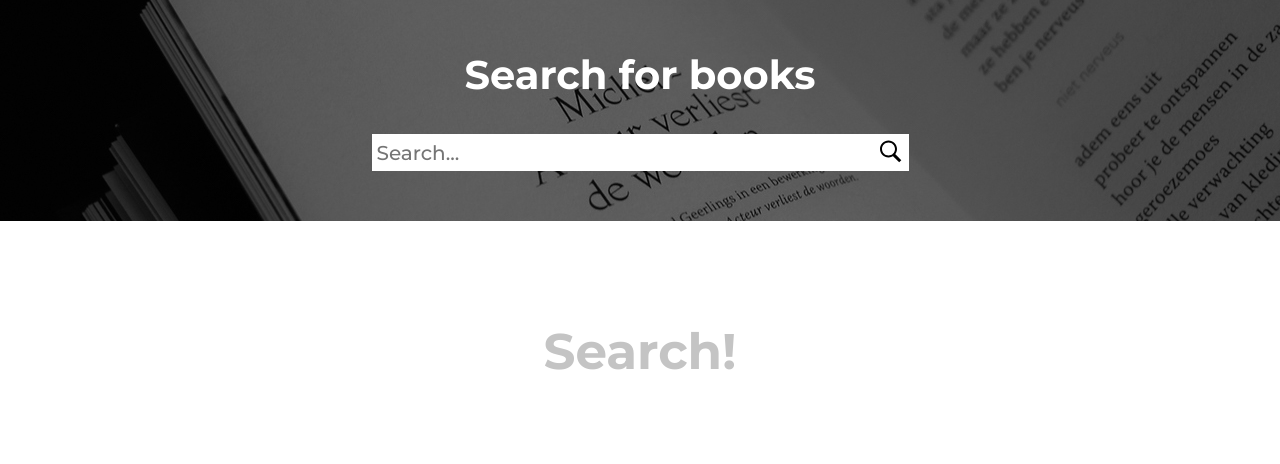
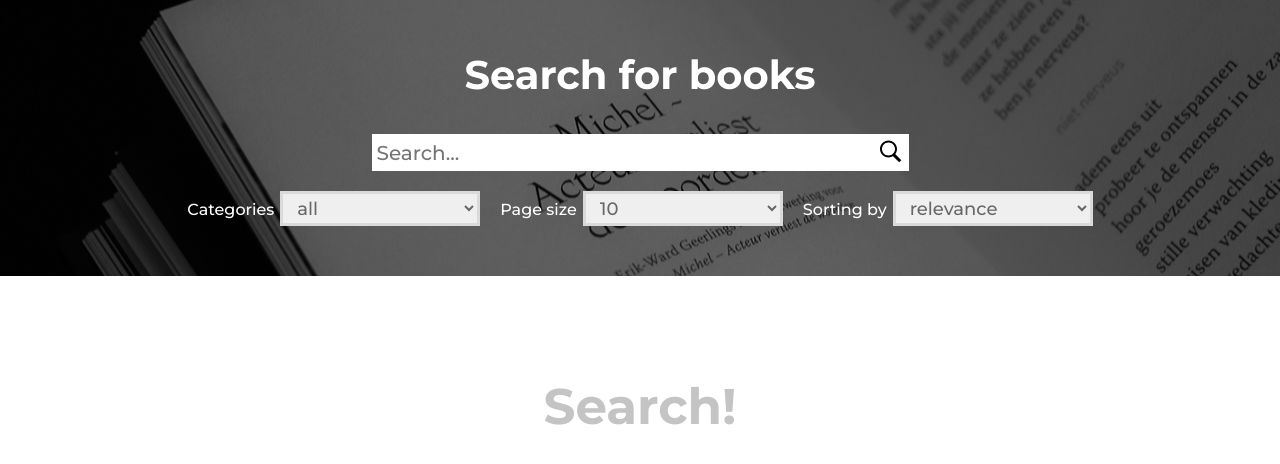
Before and after one commit to grygoryz/book-search, a React (Create React App) app: page /books/1 in a window 1280 px wide. Shown: the top 464 px of the page. Built offline with nearby package versions, Linux system fonts and the light colour scheme.

Commit message:
Selectors. Styling

```diff
--- a/src/actions/booksActions.js
+++ b/src/actions/booksActions.js
@@ -4,14 +4,18 @@ export const SET_BOOKS = "SET_BOOKS";
 export const SET_CURRENT_PAGE = "SET_CURRENT_PAGE";
 export const SET_PAGE_SIZE = "SET_PAGE_SIZE";
 export const SET_TOTAL_BOOKS_COUNT = "SET_TOTAL_BOOKS_COUNT";
+export const SET_IS_FETCHING = "SET_IS_FETCHING";
 
 export const setBooks = (payload) => ({type: SET_BOOKS, payload});
 export const setCurrentPage = (pageNumber) => ({type: SET_CURRENT_PAGE, pageNumber});
 export const setPageSize = (pageSize) => ({type: SET_PAGE_SIZE, pageSize});
 export const setTotalBooksCount = (count) => ({type: SET_TOTAL_BOOKS_COUNT, count});
+export const setIsFetching = (value) => ({type: SET_IS_FETCHING, value});
 
-export const getBooksList = (searchTerms) => async (dispatch, getState) => {
-    const {totalItems, items} = await googleBooksAPI.getBooksList(searchTerms);
+export const getBooksList = (options) => async (dispatch) => {
+    dispatch(setIsFetching(true));
+    const {totalItems, items} = await googleBooksAPI.getBooksList(options);
+
 
     if (totalItems > 0) {
         dispatch(setTotalBooksCount(totalItems));
@@ -20,4 +24,11 @@ export const getBooksList = (searchTerms) => async (dispatch, getState) => {
         dispatch(setTotalBooksCount(0));
         dispatch(setBooks(null))
     }
+    dispatch(setIsFetching(false));
 };
+
+// export const loadNewPage = (searchTerms, pageNumber, pageSize) => async (dispatch) => {
+//     const {items} = await googleBooksAPI.getBooksList(searchTerms, pageNumber, pageSize);
+//
+//     dispatch(setBooks(items));
+// };
--- a/src/api/api.js
+++ b/src/api/api.js
@@ -10,10 +10,17 @@ const instance = axios.create({
 
 export const googleBooksAPI = {
 
-    getBooksList(searchTerms, pageNumber, pageSize) {
+    getBooksList({searchTerms, pageNumber = 1, pageSize = 10, sortingMethod = "relevance", categories = "all"}) {
         const startIndex = (pageNumber - 1) * pageSize;
 
-        return instance.get(`?q=${searchTerms}`, {params: {...DEFAULT_PARAMS}})
+        const params = {
+            ...DEFAULT_PARAMS,
+            startIndex: startIndex,
+            orderBy: sortingMethod,
+            maxResults: pageSize,
+        };
+
+        return instance.get(`?q=${searchTerms}${categories !== "all" ? `+subject:${categories}` : ""}`, {params})
             .then(res => res.data);
     }
 };
--- a/src/components/BooksList/BooksList.jsx
+++ b/src/components/BooksList/BooksList.jsx
@@ -2,10 +2,12 @@ import React, {useState} from "react";
 import c from "./BooksList.module.scss";
 import BookCard from "../BookCard/BookCard";
 
-const BookList = ({books, totalCount}) => {
+const BookList = ({books, totalCount, isFetching}) => {
     const [isSearchHappened, setIsSearchHappened] = useState(false);
 
     !isSearchHappened && books && setIsSearchHappened(true);
+
+    if (isFetching) return <span>LOADING...</span>
 
     return (
         <div className={c.container}>
--- a/src/components/SearchForm/SearchForm.jsx
+++ b/src/components/SearchForm/SearchForm.jsx
@@ -3,15 +3,45 @@ import c from "./SearchForm.module.scss";
 import Input from "../common/Input/Input";
 import {Field, reduxForm} from "redux-form";
 import SearchButton from "../common/SearchButton/SearchButton";
-
+import Select from "../common/Select/Select";
 
 const SearchForm = ({handleSubmit}) => {
     return (
         <form onSubmit={handleSubmit} className={c.container}>
             <div className={c.searchWrapper}>
-                <Field name="search" component={Input} placeholder={"Search..."}/>
+                <Field name="searchTerms" component={Input} placeholder={"Search..."}/>
                 <SearchButton/>
             </div>
+            <div className={c.selectorsWrapper}>
+                <Field name="categories" component={Select} title="Categories">
+                    <option value="all">all</option>
+                    <option value="ART">ART</option>
+                    <option value="BIOGRAPHY">BIOGRAPHY</option>
+                    <option value="BUSINESS">BUSINESS</option>
+                    <option value="COMICS">COMICS</option>
+                    <option value="COMPUTERS">COMPUTERS</option>
+                    <option value="COOKING">COOKING</option>
+                    <option value="FICTION">FICTION</option>
+                    <option value="GARDENING">GARDENING</option>
+                    <option value="HEALTH">HEALTH & FITNESS</option>
+                    <option value="HISTORY">HISTORY</option>
+                    <option value="MEDICAL">MEDICAL</option>
+                    <option value="NATURE">NATURE</option>
+                    <option value="POETRY">POETRY</option>
+                    <option value="SCIENCE">SCIENCE</option>
+                </Field>
+                <Field name="pageSize" component={Select} title="Page size">
+                    <option value="10">10</option>
+                    <option value="20">20</option>
+                    <option value="30">30</option>
+                    <option value="40">40</option>
+                </Field>
+                <Field name="sortingMethod" component={Select} title="Sorting by">
+                    <option value="relevance">relevance</option>
+                    <option value="newest">newest</option>
+                </Field>
+            </div>
+
         </form>
     );
 };
--- a/src/components/SearchForm/SearchForm.module.scss
+++ b/src/components/SearchForm/SearchForm.module.scss
@@ -8,3 +8,17 @@
   justify-content: center;
   height: 37px;
 }
+
+.selectorsWrapper {
+  margin-top: 20px;
+  display: flex;
+  justify-content: center;
+
+  & div {
+    margin-right: 20px;
+
+    &:last-child{
+      margin: 0;
+    }
+  }
+}
--- /dev/null
+++ b/src/components/common/Select/Select.jsx
@@ -0,0 +1,15 @@
+import React from "react";
+import c from "./Select.module.scss"
+
+const Select = ({value, children, title, input}) => {
+    return (
+        <div>
+            <span className={c.title}>{title}</span>
+            <select {...input} value={value} className={c.select}>
+                {children}
+            </select>
+        </div>
+    )
+};
+
+export default Select
--- /dev/null
+++ b/src/components/common/Select/Select.module.scss
@@ -0,0 +1,22 @@
+.select{
+  width: 200px;
+  height: 35px;
+  font-size: 18px;
+  border: 3px solid #dadada;
+  font-family: 'Montserrat', sans-serif;
+
+  color: #676767;
+  padding: 0 0 0 10px;
+  outline: none;
+  transition: border-color .1s;
+  cursor: pointer;
+
+  &:hover{
+    border-color: #b8b8b8;
+  }
+}
+
+.title{
+  color: white;
+  margin-right: 6px;
+}
--- a/src/containers/BooksListContainer.jsx
+++ b/src/containers/BooksListContainer.jsx
@@ -4,7 +4,9 @@ import BooksList from "../components/BooksList/BooksList";
 const mapStateToProps = (state) => {
     return {
         books: state.books.booksList,
-        totalCount: state.books.totalCount
+        totalCount: state.books.totalCount,
+        isFetching: state.books.isFetching
+        //currentPage: state.books.currentPage
     }
 };
 
--- a/src/containers/SearchFormContainer.jsx
+++ b/src/containers/SearchFormContainer.jsx
@@ -7,10 +7,8 @@ import React from "react";
 const SearchFormContainer = ({getBooksList}) => {
 
     const onSubmit = (formData) => {
-        //{search, pageNumber, pageSize, targetFields, categories, sortingMethod} = formData;
-        const {search} = formData;
-        if (formData.search){
-            getBooksList(search);
+        if (formData.searchTerms){
+            getBooksList(formData);
         }
     };
 
--- a/src/reducers/books.js
+++ b/src/reducers/books.js
@@ -1,10 +1,17 @@
-import {SET_BOOKS, SET_CURRENT_PAGE, SET_PAGE_SIZE, SET_TOTAL_BOOKS_COUNT} from "../actions/booksActions";
+import {
+    SET_BOOKS,
+    SET_CURRENT_PAGE,
+    SET_IS_FETCHING,
+    SET_PAGE_SIZE,
+    SET_TOTAL_BOOKS_COUNT
+} from "../actions/booksActions";
 
 const initialState = {
     booksList: null,
     totalCount: 0,
     currentPage: 1,
-    pageSize: 20
+    pageSize: 20,
+    isFetching: false
 };
 
 export const booksReducer = (state = initialState, action) => {
@@ -21,6 +28,9 @@ export const booksReducer = (state = initialState, action) => {
         case SET_PAGE_SIZE: {
             return {...state, pageSize: action.pageSize};
         }
+        case SET_IS_FETCHING: {
+            return {...state, isFetching: action.value};
+        }
         default:
             return state;
     }
```
